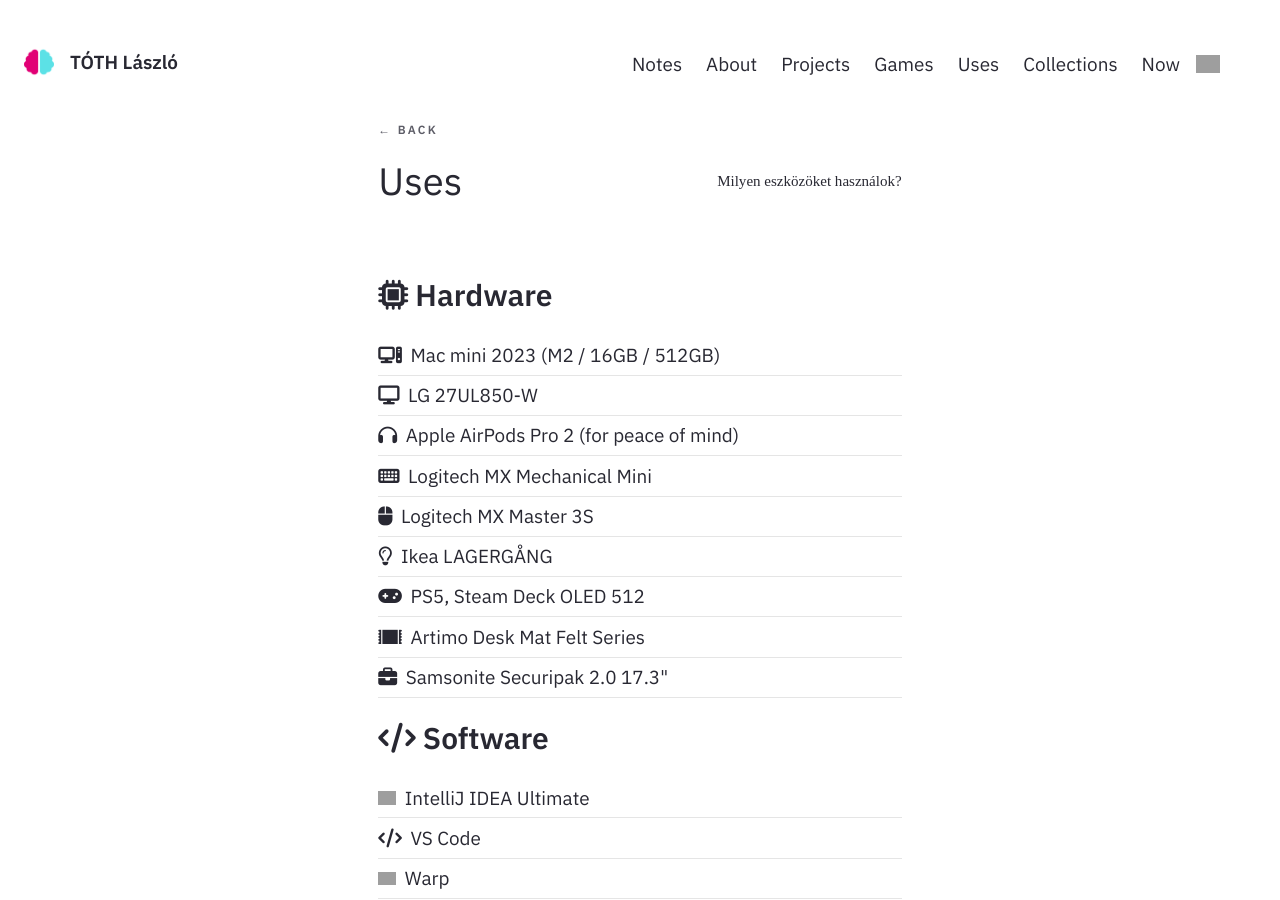
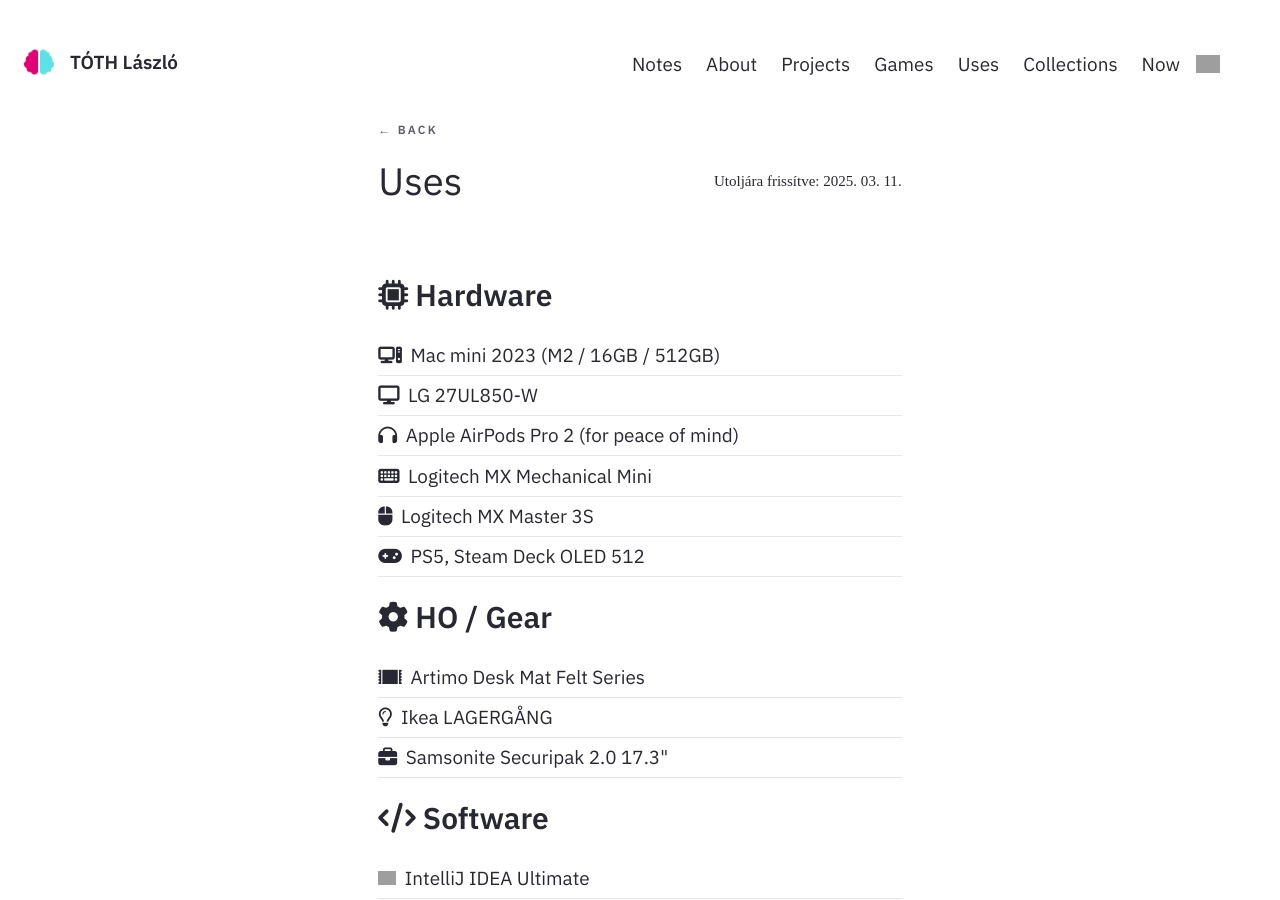
Before and after one commit to tothlp/tothlp.github.io, a Jekyll site: the page built from _notes/lists/uses.md, in a window 1280 px wide and 900 px high. Built offline with Jekyll 4.4.1, drawn with Linux system fonts in a browser that asks for light colours; nearby versions of some CDN libraries; grey boxes are pictures that could not be loaded.

Commit message:
feat: update descriptions across multiple pages and reorganize gear list

```diff
--- a/_notes/lists/uses.md
+++ b/_notes/lists/uses.md
@@ -1,7 +1,7 @@
 ---
 title: Uses
 format: list
-description: Milyen eszközöket használok?
+description: "Utoljára frissítve: 2025. 03. 11."
 permalink: /uses
 ---
 
@@ -9,6 +9,22 @@
 
 <ul>
 {% for entry in site.data.gear.hardware %}
+<li>
+    {% if entry.fa_icon %}
+    <i class="icon-left {{entry.fa_icon}}"></i>
+    {% endif %}
+    {% if entry.simple_icon %}
+    <img src="https://cdn.simpleicons.org/{{entry.simple_icon}}" class="icon-left">
+    {% endif %}
+    {{entry.name}}
+</li>
+{% endfor %}
+</ul>
+
+## <i class="fas fa-gear"></i> HO / Gear
+
+<ul>
+{% for entry in site.data.gear.gear %}
 <li>
     {% if entry.fa_icon %}
     <i class="icon-left {{entry.fa_icon}}"></i>
```
Also changed, not shown: _data/gear.yml (+7 -6 lines), pages/Now.md (+1 -3 lines), pages/about.md (+3 -3 lines).
